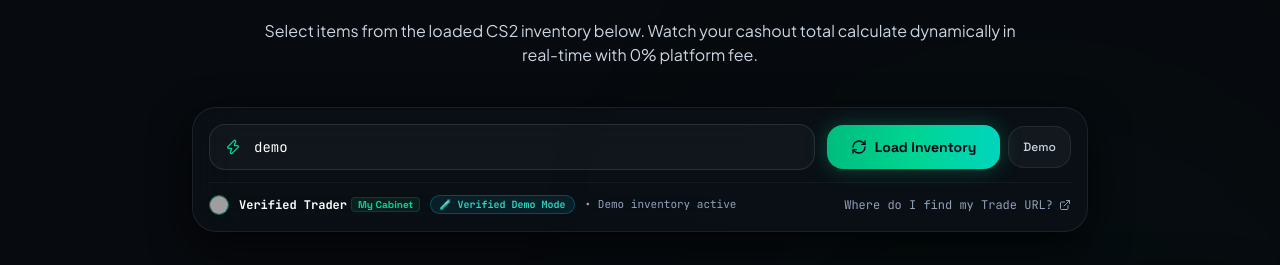
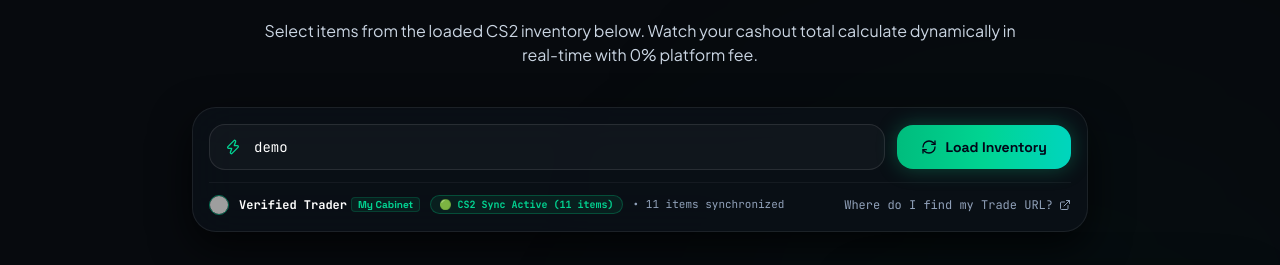
Before and after one commit to vasylniger34-lgtm/skintocash, a React (Vite) app: page / in a window 1280 px wide. Shown: the part 1469-1734 px from the top of the page. Built offline with nearby package versions, Linux system fonts and the light colour scheme; grey boxes are pictures that could not be loaded; a web font is replaced by a local one.

Commit message:
fix(sandbox): remove demo button and demo badges from inventory valuation section

```diff
--- a/src/components/InventorySandbox.tsx
+++ b/src/components/InventorySandbox.tsx
@@ -121,7 +121,7 @@ export const InventorySandbox: React.FC<InventorySandboxProps> = ({
       } else if (res.status === 'demo') {
         setSkins(MOCK_CS2_INVENTORY);
         setSelectedIds(new Set(['skin-karambit-gamma-emerald', 'skin-m4a1-printstream', 'skin-butterfly-fade']));
-        setSyncStatusMessage('Demo inventory active');
+        setSyncStatusMessage(`${MOCK_CS2_INVENTORY.length} ${t('sandbox.items')} synchronized`);
       } else {
         setSyncStatusMessage(res.message || 'Error connecting to Steam');
       }
@@ -150,15 +150,6 @@ export const InventorySandbox: React.FC<InventorySandboxProps> = ({
       onTradeUrlChange(tradeUrlInput);
     }
     loadInventory(tradeUrlInput, force);
-  };
-
-  const handleLoadDemo = () => {
-    setTradeUrlInput('demo');
-    lastLoadedUrlRef.current = 'demo';
-    if (onTradeUrlChange) {
-      onTradeUrlChange('demo');
-    }
-    loadInventory('demo');
   };
 
   // Toggle skin selection
@@ -345,14 +336,6 @@ export const InventorySandbox: React.FC<InventorySandboxProps> = ({
                       : t('sandbox.loadInventoryBtn')}
                   </span>
                 </motion.button>
-
-                <button
-                  type="button"
-                  onClick={handleLoadDemo}
-                  className="px-3.5 py-3 rounded-2xl bg-white/[0.04] border border-white/[0.08] hover:border-emerald-500/40 text-slate-300 hover:text-white font-['Space_Grotesk'] font-medium text-xs transition-colors cursor-pointer whitespace-nowrap"
-                >
-                  Demo
-                </button>
               </div>
 
             </form>
@@ -387,7 +370,7 @@ export const InventorySandbox: React.FC<InventorySandboxProps> = ({
                 )}
 
                 {/* Status Badges */}
-                {syncStatus === 'success' && (
+                {(syncStatus === 'success' || syncStatus === 'demo') && (
                   <span className="px-2 py-0.5 rounded-full bg-emerald-500/10 border border-emerald-500/30 text-emerald-400 text-[10px] font-bold">
                     🟢 CS2 Sync Active ({skins.length} items)
                   </span>
@@ -395,11 +378,6 @@ export const InventorySandbox: React.FC<InventorySandboxProps> = ({
                 {syncStatus === 'private' && (
                   <span className="px-2 py-0.5 rounded-full bg-amber-500/10 border border-amber-500/30 text-amber-400 text-[10px] font-bold">
                     🔒 Steam Inventory Private
-                  </span>
-                )}
-                {syncStatus === 'demo' && (
-                  <span className="px-2 py-0.5 rounded-full bg-cyan-500/10 border border-cyan-500/30 text-cyan-400 text-[10px] font-bold">
-                    🧪 Verified Demo Mode
                   </span>
                 )}
                 {syncStatus === 'rate_limited' && (
@@ -611,13 +589,6 @@ export const InventorySandbox: React.FC<InventorySandboxProps> = ({
                     <RefreshCw className={`w-4 h-4 text-emerald-400 ${isSyncing ? 'animate-spin' : ''}`} />
                     <span>{t('sandbox.rescanBtn')}</span>
                   </button>
-
-                  <button
-                    onClick={handleLoadDemo}
-                    className="w-full sm:w-auto text-xs text-slate-400 hover:text-white transition-colors cursor-pointer py-2"
-                  >
-                    {t('sandbox.tryDemoBtn')}
-                  </button>
                 </div>
 
               </motion.div>
@@ -637,18 +608,12 @@ export const InventorySandbox: React.FC<InventorySandboxProps> = ({
                 <p className="text-xs sm:text-sm text-slate-400 max-w-md mx-auto mb-6">
                   {t('sandbox.emptyDesc')}
                 </p>
-                <div className="flex items-center justify-center gap-3">
+                <div className="flex items-center justify-center">
                   <button
                     onClick={() => handleManualScan()}
-                    className="px-5 py-2.5 rounded-xl bg-white/[0.05] border border-white/10 hover:border-emerald-500/40 text-white text-xs font-['Space_Grotesk'] font-bold transition-colors cursor-pointer"
+                    className="px-6 py-2.5 rounded-xl bg-gradient-to-r from-emerald-500 to-teal-400 text-slate-950 text-xs font-['Space_Grotesk'] font-bold shadow-[0_0_15px_rgba(16,185,129,0.3)] transition-colors cursor-pointer"
                   >
                     {t('sandbox.rescanBtn')}
-                  </button>
-                  <button
-                    onClick={handleLoadDemo}
-                    className="px-5 py-2.5 rounded-xl bg-gradient-to-r from-emerald-500 to-teal-400 text-slate-950 text-xs font-['Space_Grotesk'] font-bold shadow-[0_0_15px_rgba(16,185,129,0.3)] cursor-pointer"
-                  >
-                    {t('sandbox.tryDemoBtn')}
                   </button>
                 </div>
               </motion.div>
```
